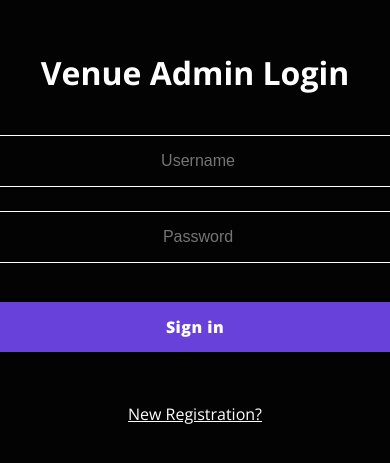
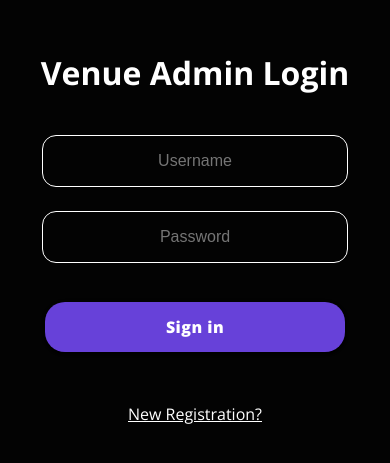
Before and after one commit to prithvijedipatil/DhumJam, a React (Create React App) app: page / in a window 390 px wide. Shown: the part 217-680 px from the top of the page. Built offline with nearby package versions, Linux system fonts and the light colour scheme.

Commit message:
Responsive mobile

```diff
--- a/src/index.css
+++ b/src/index.css
@@ -219,13 +219,13 @@ code {
 
 @media only screen and (max-width: 768px) {
   .container {
-    max-width: 600px;
+    max-width: 100%;
     margin-left: auto;
     margin-right: auto;
     margin-top: 80px;
   }
   .signinContainer {
-    max-width: 600px;
+    max-width: 100%;
     margin-left: auto;
     margin-right: auto;
     margin-top: 80px;
@@ -249,6 +249,32 @@ code {
   }
   .radiodiv {
     display: block;
+  }
+
+  .password {
+    margin: 24px 0px;
+
+    background: transparent;
+    outline: none;
+    color: white;
+    border: 0.2px solid white !important;
+    border-radius: 14px;
+    height: 48px;
+    width: 60%;
+    text-align: center;
+    font-size: 16px;
+  }
+
+  .username {
+    background: transparent;
+    outline: none;
+    color: white;
+    border: 0.2px solid white !important;
+    border-radius: 14px;
+    height: 48px;
+    width: 60%;
+    text-align: center;
+    font-size: 16px;
   }
 
   .radioButtons {
@@ -275,4 +301,8 @@ code {
   .graphDiv {
     padding-bottom: 16px;
   }
+
+  .saveButtonlogin {
+    width: 60%;
+  }
 }
```
